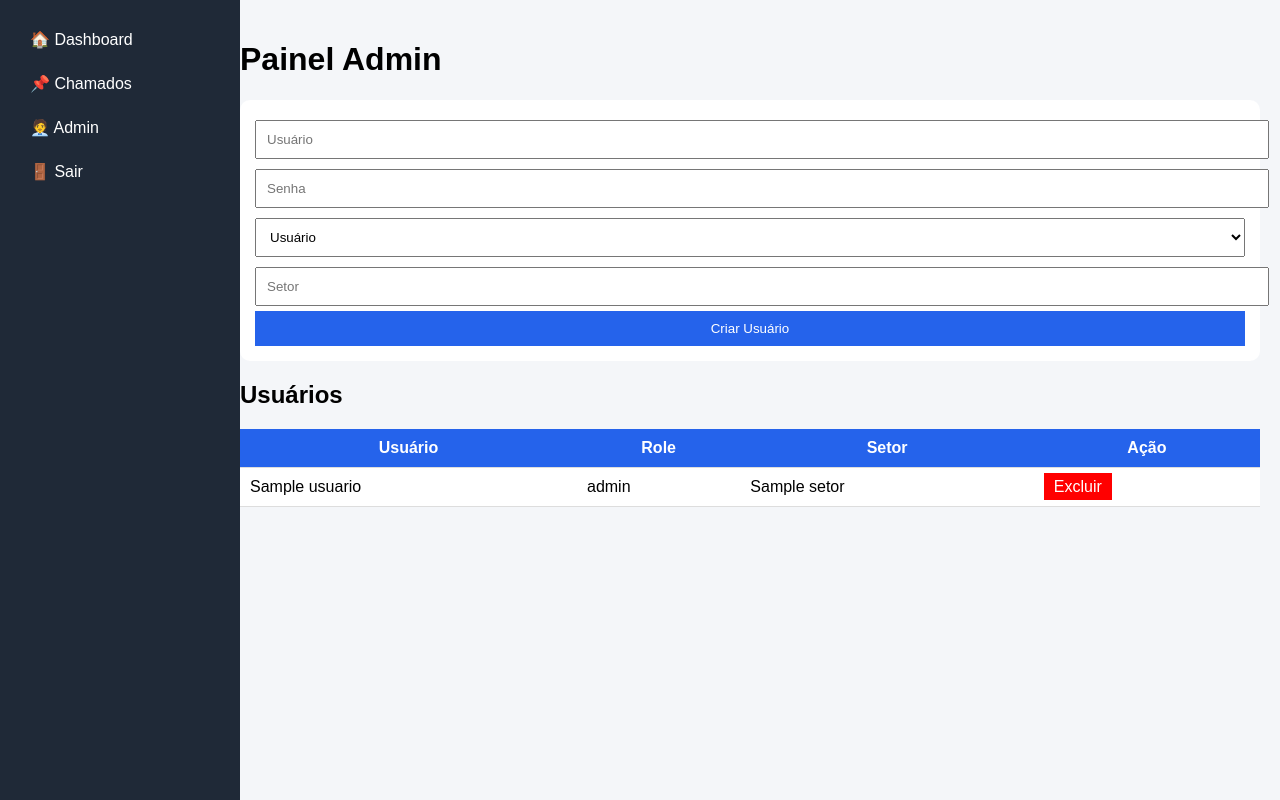
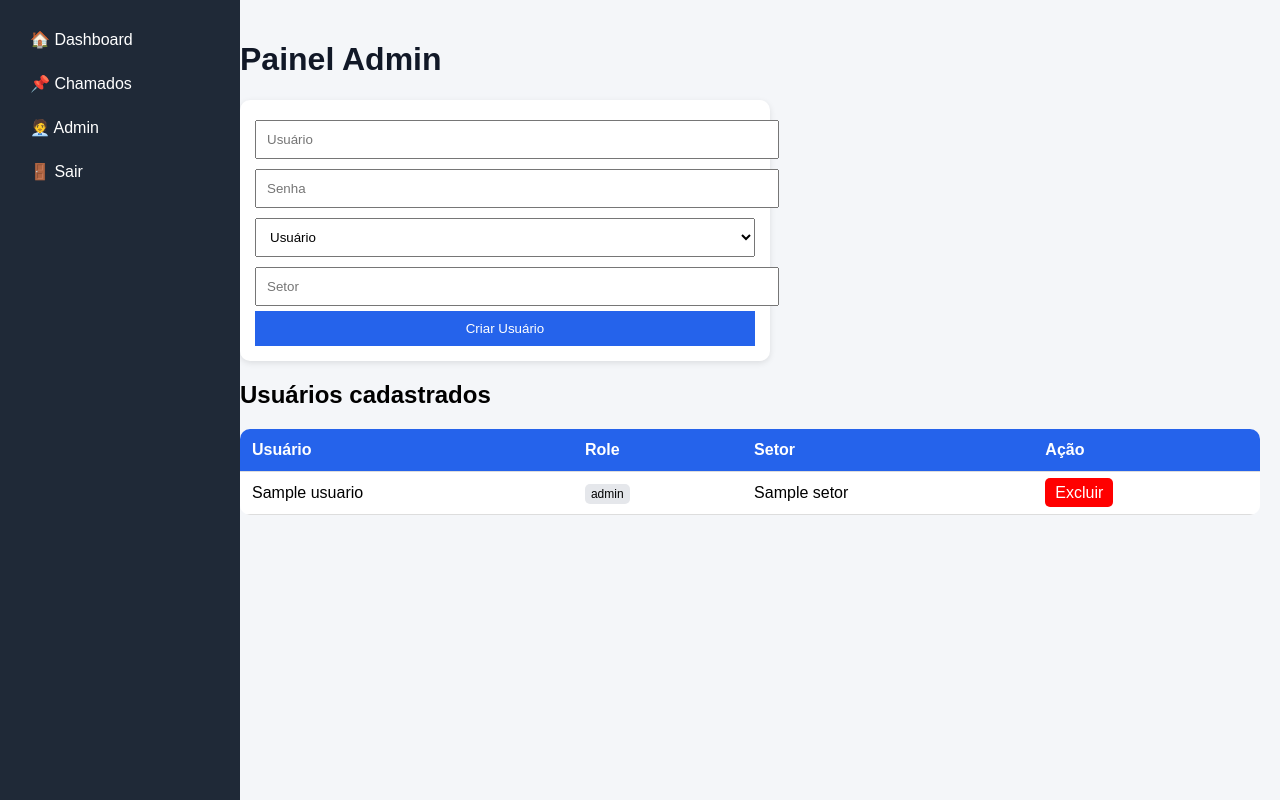
Before and after one commit to qualidadekcq-droid/sistema_chamados, a Flask app: template templates/painel_admin.html in a window 1280 px wide. Run offline with Flask 3, Linux system fonts and the light colour scheme; the template is opened without the code that fills it: most values are stand-ins (such as "Sample title", 1, 10 or a date in 2020).

Commit message:
ajustes painel admin e correcoes sistema

```diff
--- a/templates/painel_admin.html
+++ b/templates/painel_admin.html
@@ -31,11 +31,17 @@
             padding: 20px;
         }
 
+        h1 {
+            color: #111827;
+        }
+
         form {
             background: white;
             padding: 15px;
             border-radius: 10px;
             margin-bottom: 20px;
+            box-shadow: 0 2px 6px rgba(0,0,0,0.1);
+            max-width: 500px;
         }
 
         input, select {
@@ -55,13 +61,16 @@
 
         table {
             width: 100%;
+            border-collapse: collapse;
             background: white;
-            border-collapse: collapse;
+            border-radius: 10px;
+            overflow: hidden;
         }
 
         th, td {
-            padding: 10px;
+            padding: 12px;
             border-bottom: 1px solid #ddd;
+            text-align: left;
         }
 
         th {
@@ -71,9 +80,17 @@
 
         .btn-del {
             background: red;
-            padding: 5px 10px;
             color: white;
+            padding: 6px 10px;
             text-decoration: none;
+            border-radius: 5px;
+        }
+
+        .role-badge {
+            padding: 3px 6px;
+            border-radius: 5px;
+            background: #e5e7eb;
+            font-size: 12px;
         }
     </style>
 </head>
@@ -91,12 +108,13 @@
 
     <h1>Painel Admin</h1>
 
+    <!-- FORM CRIAR USUÁRIO -->
     <form method="POST" action="/criar_usuario">
 
         <input name="username" placeholder="Usuário" required>
         <input name="senha" type="password" placeholder="Senha" required>
 
-        <select name="role">
+        <select name="role" required>
             <option value="usuario">Usuário</option>
             <option value="admin">Admin</option>
             <option value="master">Master</option>
@@ -104,10 +122,11 @@
 
         <input name="setor" placeholder="Setor" required>
 
-        <button>Criar Usuário</button>
+        <button type="submit">Criar Usuário</button>
     </form>
 
-    <h2>Usuários</h2>
+    <!-- LISTA USUÁRIOS -->
+    <h2>Usuários cadastrados</h2>
 
     <table>
         <tr>
@@ -119,11 +138,11 @@
 
         {% for u in usuarios %}
         <tr>
-            <td>{{u.usuario}}</td>
-            <td>{{u.role}}</td>
-            <td>{{u.setor}}</td>
+            <td>{{ u.usuario }}</td>
+            <td><span class="role-badge">{{ u.role }}</span></td>
+            <td>{{ u.setor }}</td>
             <td>
-                <a class="btn-del" href="/excluir_usuario/{{u.usuario}}">Excluir</a>
+                <a class="btn-del" href="/excluir_usuario/{{ u.usuario }}">Excluir</a>
             </td>
         </tr>
         {% endfor %}
```
